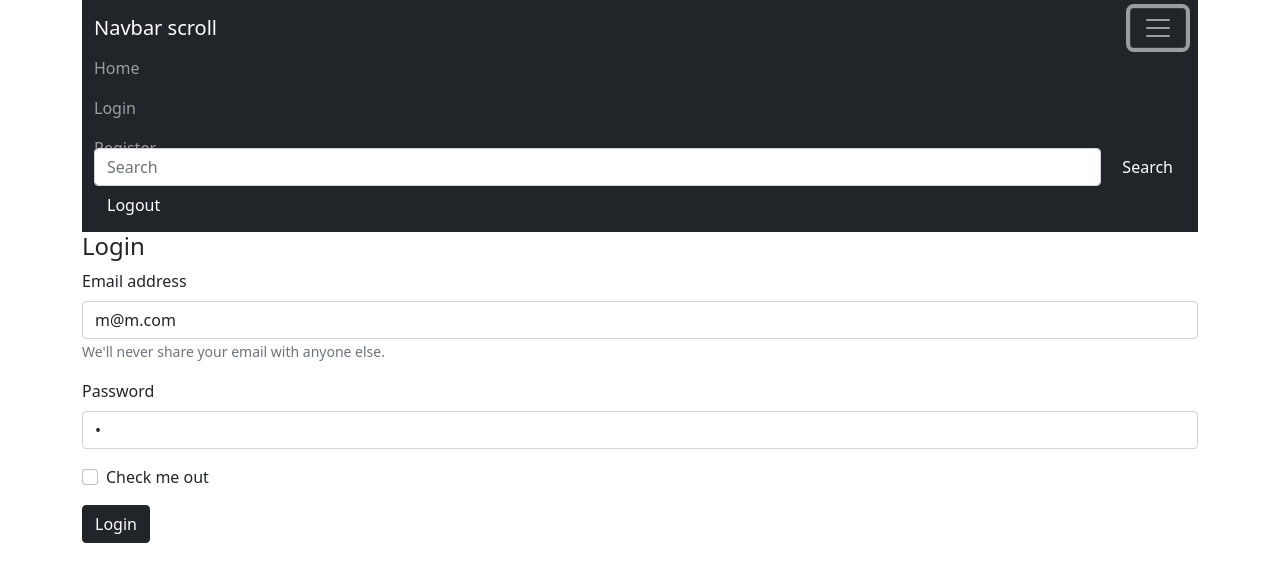
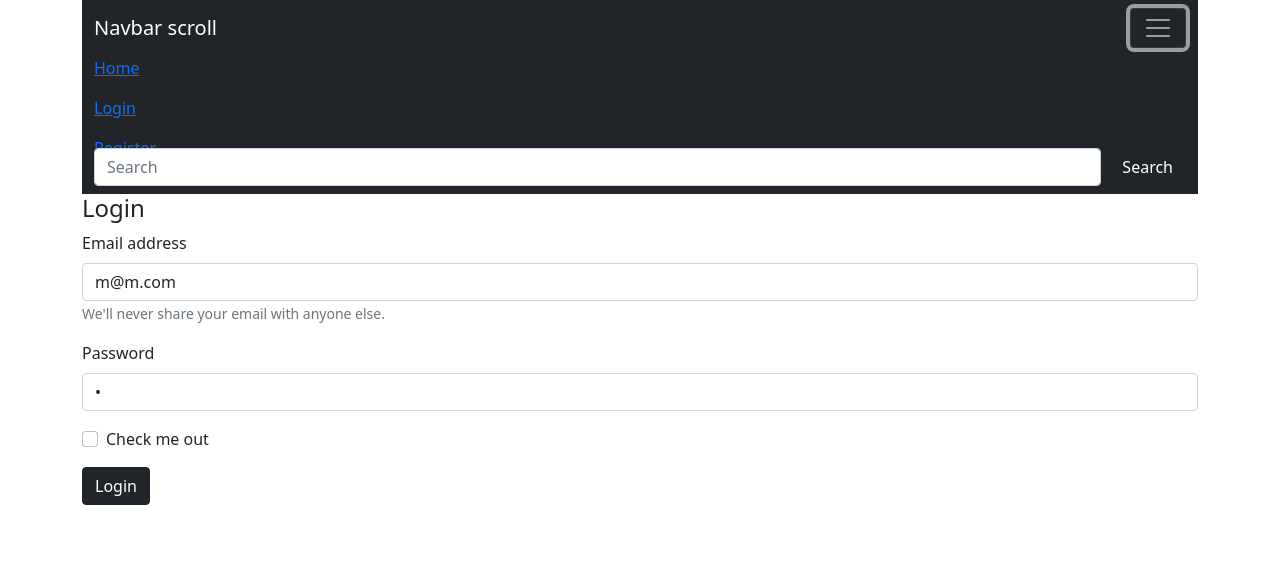
Before and after one commit to MirkoSedda/Sellz, a React (Create React App) app: page /login in a window 1280 px wide. Both pictures are taken after a click on the button 1158 px from the left and 28 px from the top of the page. Shown: the top 582 px of the page. Built offline with nearby package versions, Linux system fonts and the light colour scheme; no server answers.

Commit message:
navbar working but horrible

```diff
--- a/src/App.js
+++ b/src/App.js
@@ -15,9 +15,9 @@ export default function App() {
   // useEffect(() => {
   //   const dispatchUser = async () => {
   //     const accessToken = await JSON.parse(
-  //       window.localStorage.getItem("accessToken")
+  //       localStorage.getItem("accessToken")
   //     )
-  //     const user = await JSON.parse(window.localStorage.getItem("user"))
+  //     const user = await JSON.parse(localStorage.getItem("user"))
   //     console.log("app user", user)
   //     dispatch({
   //       type: "LOGIN",
--- a/src/components/NavBar.jsx
+++ b/src/components/NavBar.jsx
@@ -12,13 +12,12 @@ import Button from 'react-bootstrap/Button';
 export default function NavBar() {
 
     const dispatch = useDispatch();
-    const user = useSelector((state) => state.user);
-    console.log(user);
+    const user = useSelector((state) => state.userReducer?.user.name);
     const navigate = useNavigate();
 
     const logOut = () => {
-        window.localStorage.removeItem('accessToken');
-        window.localStorage.removeItem('user');
+        localStorage.removeItem('accessToken');
+        localStorage.removeItem('user');
         dispatch({ type: 'LOGOUT', payload: null });
         navigate('/');
     }
@@ -26,7 +25,14 @@ export default function NavBar() {
     return (
         <Navbar bg="dark" variant="dark" expand="l">
             <Container fluid>
-                <Navbar.Brand href="#">Navbar scroll</Navbar.Brand>
+                {user && <>
+                    <div className="text-white">{`Hello ${user}`}</div>
+                    <Button variant="dark"
+                        onClick={logOut}>
+                        Logout
+                    </Button>
+                </>}
+                <Navbar.Brand>Navbar scroll</Navbar.Brand>
                 <Navbar.Toggle aria-controls="navbarScroll" />
                 <Navbar.Collapse id="navbarScroll">
                     <Nav
@@ -34,9 +40,11 @@ export default function NavBar() {
                         style={{ maxHeight: '100px' }}
                         navbarScroll
                     >
-                        <Nav.Link >Home</Nav.Link>
-                        <Nav.Link href="#action2">Login</Nav.Link>
-                        <Nav.Link href="#action2">Register</Nav.Link>
+                        <Nav.Link ><Link to="/">Home</Link></Nav.Link>
+                        {!user && <>
+                            <Nav.Link ><Link to="/login">Login</Link></Nav.Link>
+                            <Nav.Link ><Link to="/register">Register</Link></Nav.Link>
+                        </>}
                         <NavDropdown title="Link" id="navbarScrollingDropdown">
                             <NavDropdown.Item href="#action3">Action</NavDropdown.Item>
                             <NavDropdown.Item href="#action4">Another action</NavDropdown.Item>
@@ -61,12 +69,9 @@ export default function NavBar() {
                             Search
                         </Button>
                     </Form>
-                    <Button variant="dark"
-                        onClick={logOut}>
-                        Logout
-                    </Button>
+
                 </Navbar.Collapse>
-            </Container>
-        </Navbar>
+            </Container >
+        </Navbar >
     );
 }
--- a/src/redux/actions/index.js
+++ b/src/redux/actions/index.js
@@ -16,8 +16,8 @@ export const loginUser = userData => {
         const { user, accessToken } = await res.json()
         console.log("user:", user)
         console.log("accessToken:", accessToken)
-        window.localStorage.setItem("user", JSON.stringify(user))
-        window.localStorage.setItem("accessToken", JSON.stringify(accessToken))
+        localStorage.setItem("user", JSON.stringify(user))
+        localStorage.setItem("accessToken", JSON.stringify(accessToken))
         dispatch({
           type: "LOGIN",
           payload: {
--- a/src/utils/fetch.js
+++ b/src/utils/fetch.js
@@ -51,8 +51,8 @@ export const registerUser = async user => {
 //       const { user, accessToken } = await res.json()
 //       console.log("user:", user)
 //       console.log("accessToken:", accessToken)
-//       window.localStorage.setItem("user", JSON.stringify(user))
-//       window.localStorage.setItem("accessToken", JSON.stringify(accessToken))
+//       localStorage.setItem("user", JSON.stringify(user))
+//       localStorage.setItem("accessToken", JSON.stringify(accessToken))
 //       toastSuccess("Logged in successfully")
 //       return { accessToken, user }
 //     }
```
